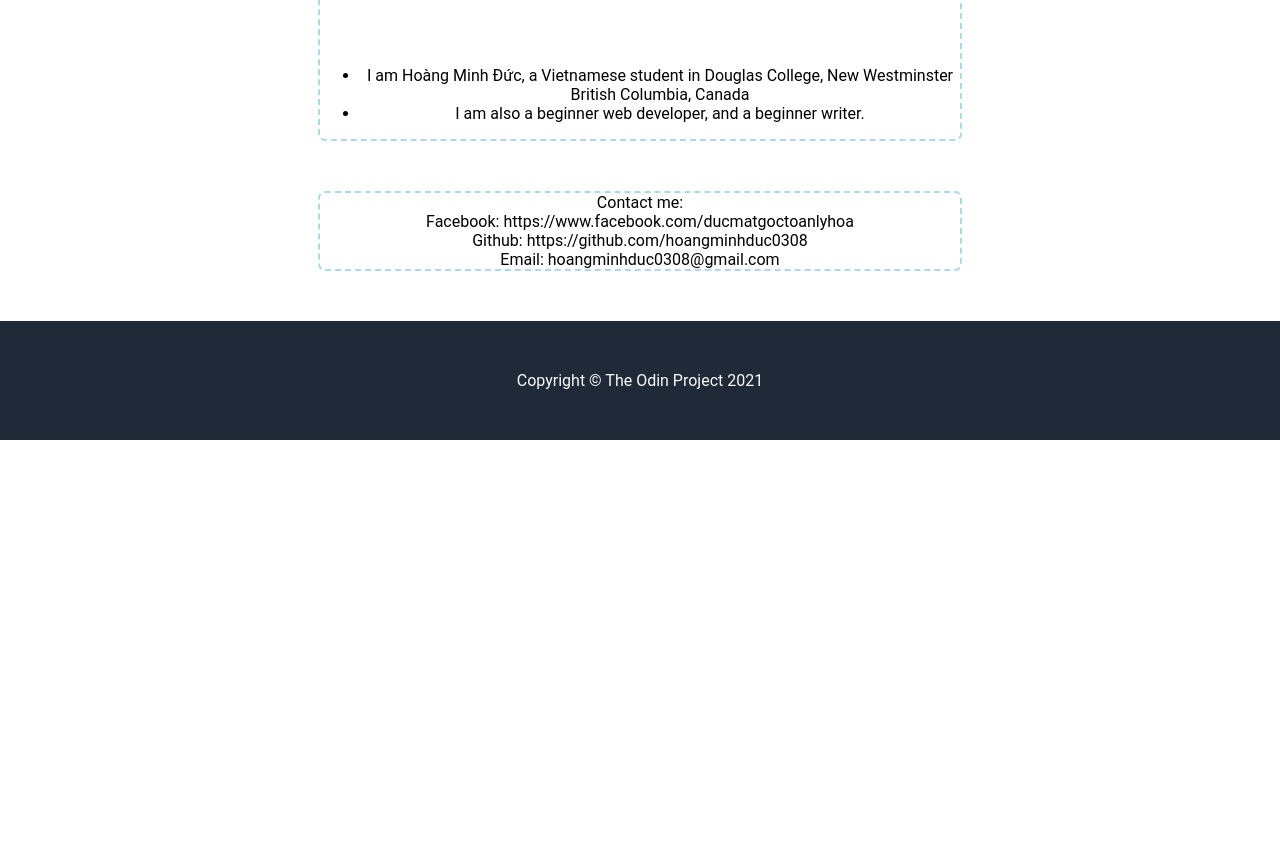
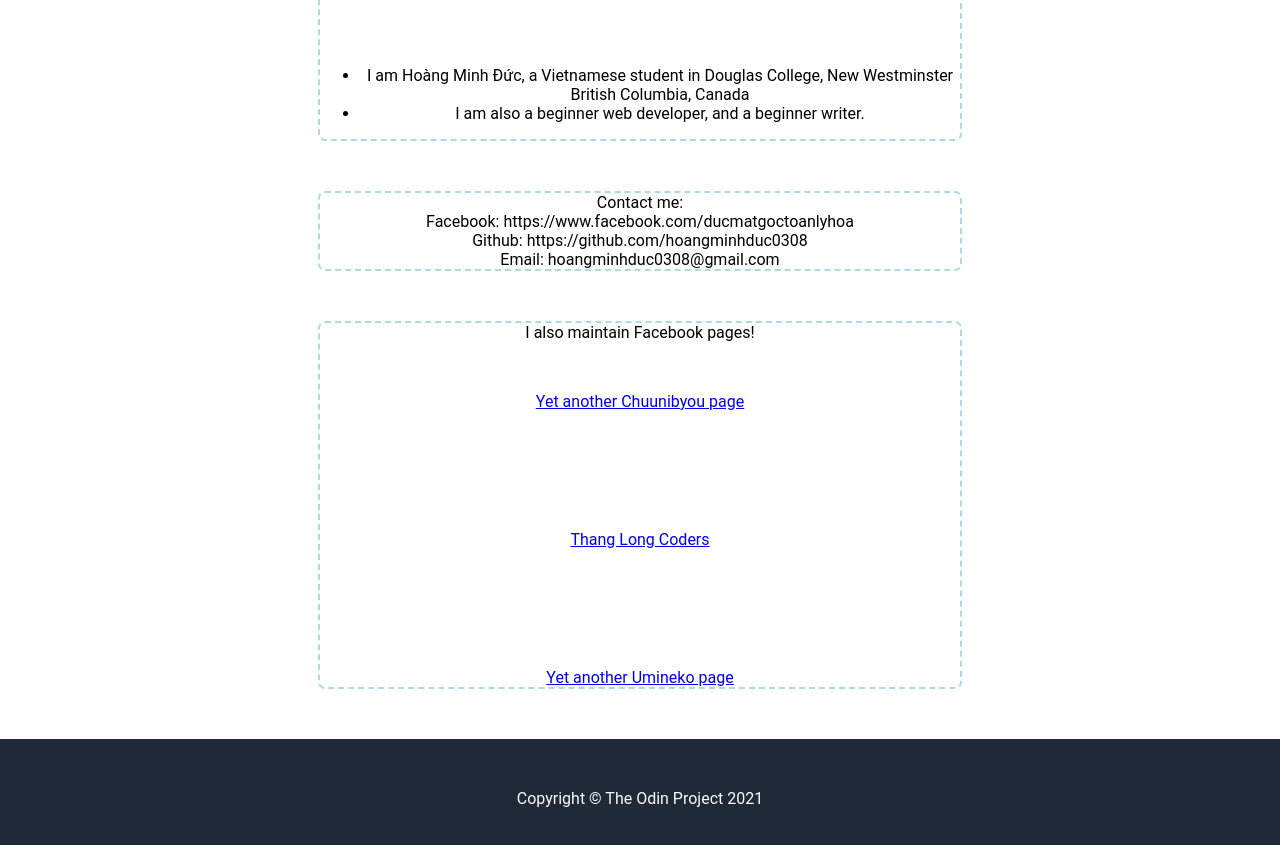
Before and after one commit to ducbadatcs/landing-page, a plain HTML site: page pages/about.html in a window 1280 px wide. Shown: the part 161-1006 px from the top of the page. Before the commit the page ends 800 px from the top, so only its background shows below. Drawn offline with Linux system fonts and the light colour scheme.

Commit message:
Added content to about file

```diff
--- a/pages/about.html
+++ b/pages/about.html
@@ -30,6 +30,12 @@
 			Github: https://github.com/hoangminhduc0308<br>
 			Email: hoangminhduc0308@gmail.com<br>
 		</div>
+		<div class="infobox">
+			I also maintain Facebook pages!
+			<a href="https://www.facebook.com/justachuunibyoupage" target="_blank" rel="noopener noreferrer">Yet another Chuunibyou page</a><br>
+			<a href="https://www.facebook.com/TLCd.vn/" target="_blank" rel="noopener noreferrer">Thang Long Coders</a><br>
+			<a href="https://www.facebook.com/profile.php?id=100082238633032" target="_blank" rel="noopener noreferrer">Yet another Umineko page</a>
+		</div>
 		<div class="hero">
 			<div class="box" style="text-align: center;">
 				Copyright  © The Odin Project 2021
```
